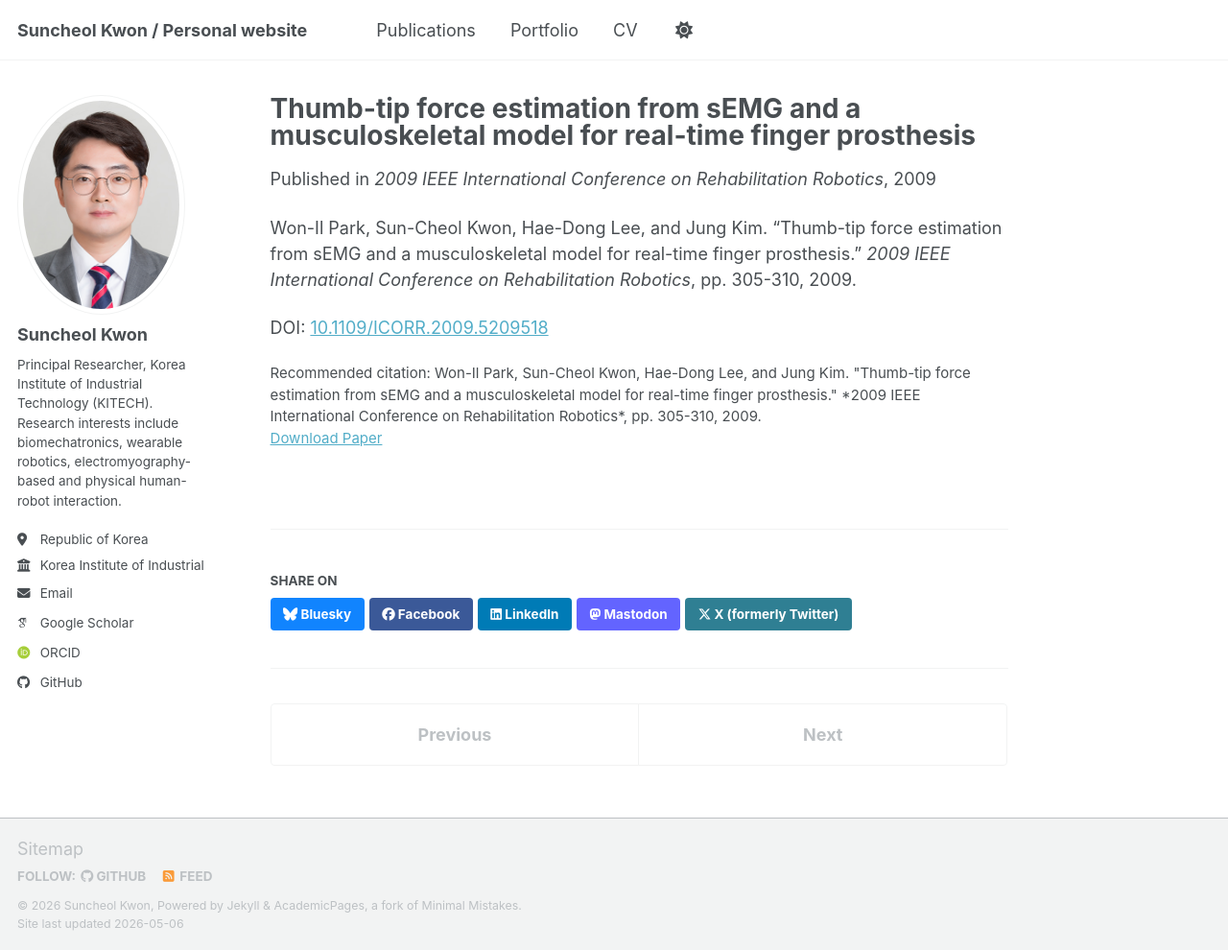
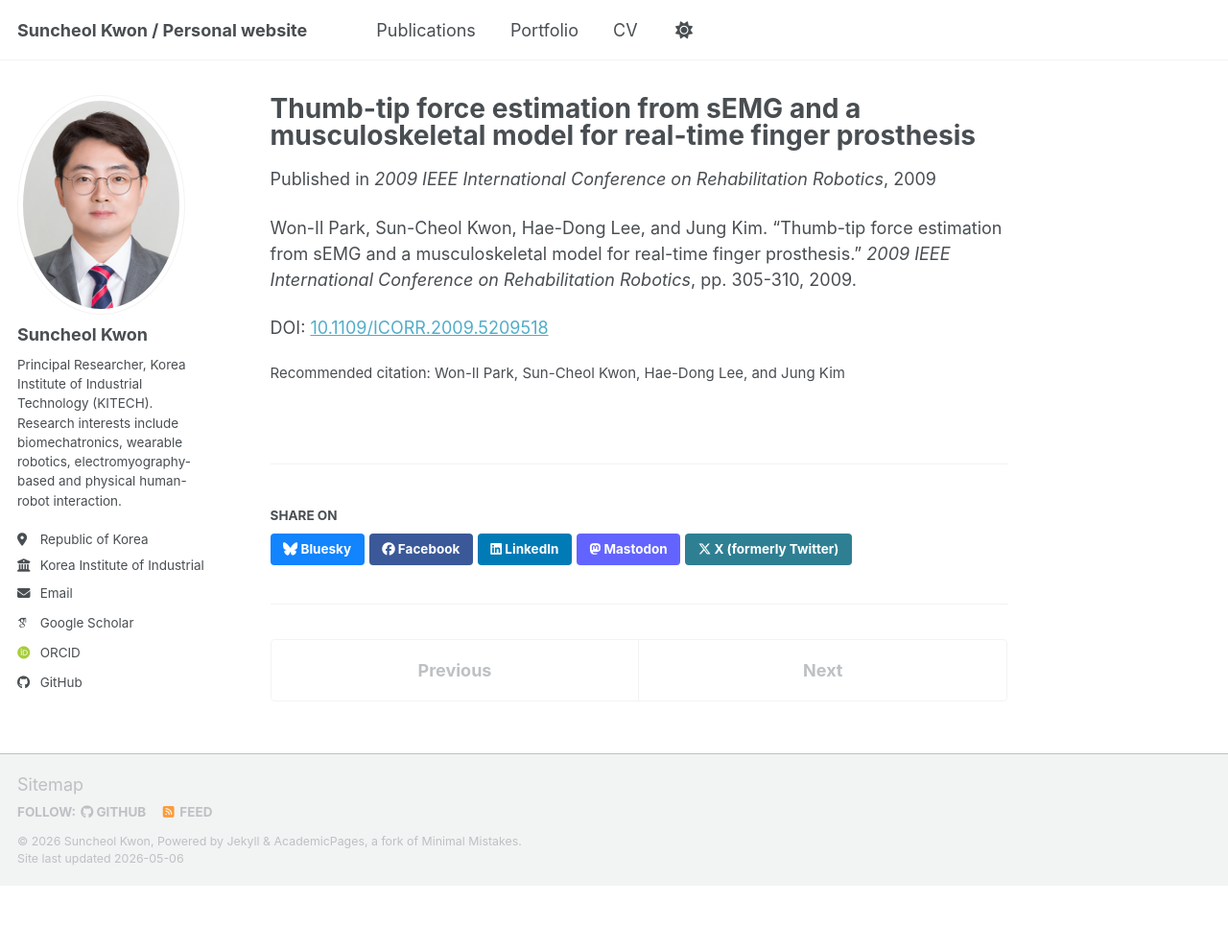
Before and after one commit to suncheolkwon/suncheolkwon.github.io, a Jekyll site: the page built from _publications/2009icorr-skwon-thumbtip.md, in a window 1280 px wide and 990 px high. Shown: the whole window at 96% size. Built offline with Jekyll 4.4.1, drawn with Linux system fonts in a browser that asks for light colours; some web fonts are replaced; a script bundle is joined from its source files by our own code; library files that are not in the unit come from our copies.

Commit message:
Update and rename 2009-2009icorr-skwon-thumbtip.md to 2009icorr-skwon-thumbtip.md

```diff
--- a/_publications/2009-2009icorr-skwon-thumbtip.md
+++ b/_publications/2009icorr-skwon-thumbtip.md
@@ -4,10 +4,12 @@ collection: publications
 category: conferences
 permalink: /publication/2009icorr-skwon-thumbtip
 excerpt: ""
-date: 2009-01-01
+date: 2009-06-23
 venue: "2009 IEEE International Conference on Rehabilitation Robotics"
-paperurl: "https://doi.org/10.1109/ICORR.2009.5209518"
-citation: "Won-Il Park, Sun-Cheol Kwon, Hae-Dong Lee, and Jung Kim. \"Thumb-tip force estimation from sEMG and a musculoskeletal model for real-time finger prosthesis.\" *2009 IEEE International Conference on Rehabilitation Robotics*, pp. 305-310, 2009."
+doi: "10.1109/ICORR.2009.5209518"
+citation: "Won-Il Park, Sun-Cheol Kwon, Hae-Dong Lee, and Jung Kim"
+pages: "305-310"
+
 ---
 
 Won-Il Park, Sun-Cheol Kwon, Hae-Dong Lee, and Jung Kim. "Thumb-tip force estimation from sEMG and a musculoskeletal model for real-time finger prosthesis." *2009 IEEE International Conference on Rehabilitation Robotics*, pp. 305-310, 2009.
```
